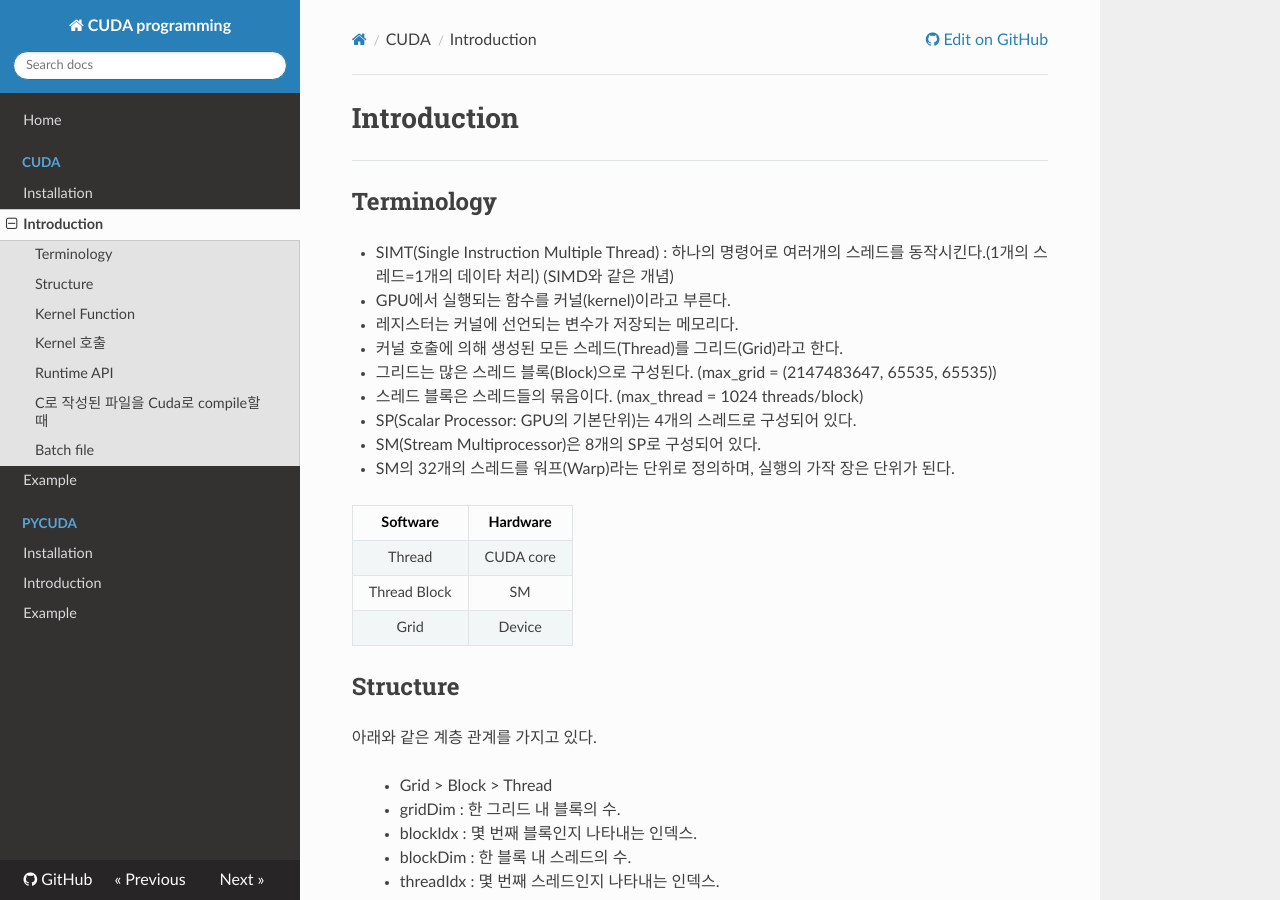
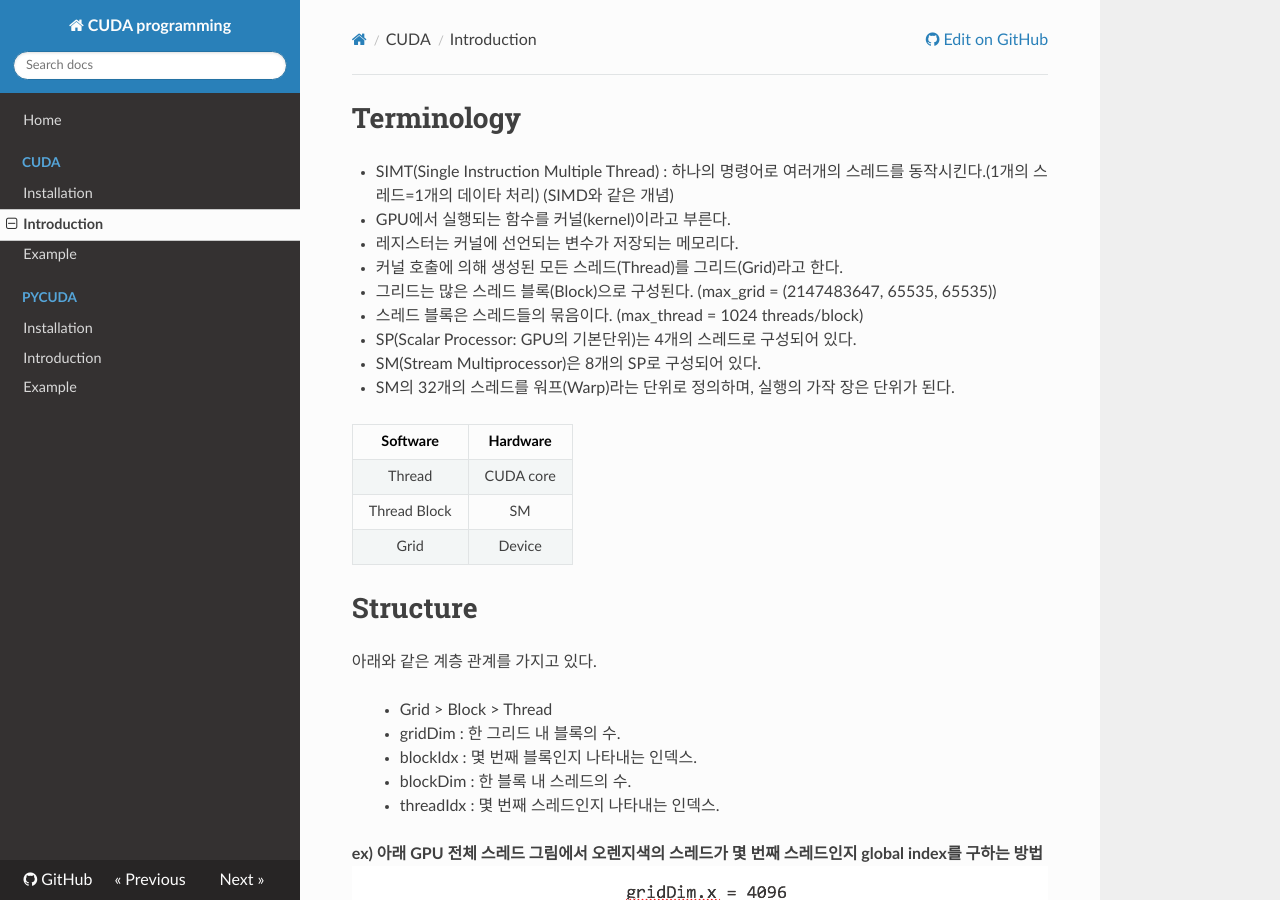
Before and after one commit to WonyoungCho/CUDA, an MkDocs documentation site: the page built from docs/CUDA_int.md, in a window 1280 px wide and 900 px high. Built offline with MkDocs 1.6.1, drawn with Linux system fonts in a browser that asks for light colours; nearby versions of some CDN libraries; old or Windows-style settings are respelled for this version of MkDocs.

Commit message:
Update CUDA_int.md

````diff
--- a/docs/CUDA_int.md
+++ b/docs/CUDA_int.md
@@ -1,7 +1,4 @@
-# Introduction
----
-
-## Terminology
+# Terminology
 - SIMT(Single Instruction Multiple Thread) : 하나의 명령어로 여러개의 스레드를 동작시킨다.(1개의 스레드=1개의 데이타 처리) (SIMD와 같은 개념)
 - GPU에서 실행되는 함수를 커널(kernel)이라고 부른다.
 - 레지스터는 커널에 선언되는 변수가 저장되는 메모리다.
@@ -19,7 +16,7 @@ Thread Block | SM
 Grid | Device
 
 
-## Structure
+# Structure
 아래와 같은 계층 관계를 가지고 있다.
 > - Grid > Block > Thread
 - gridDim : 한 그리드 내 블록의 수.
@@ -41,7 +38,7 @@ Function | Run on | Call from| Return type
 
 > - 커널 함수는 반드시 void return type이어야 함.
 
-## Kernel 호출
+# Kernel 호출
 ```c
 function_name<<<nBlock,nThread>>>(argument list);
 ```
@@ -49,7 +46,7 @@ function_name<<<nBlock,nThread>>>(argument list);
 > - `nThread` : 각 블록에서 스레드의 개수
 
 
-## Runtime API
+# Runtime API
 ```c
 __host__cudaError_t cudaGetDeviceProperties(cudaDeviceProp *prop, int device)
 ```
@@ -71,12 +68,12 @@ __host____device__cudaErro_t cudaFree(void *devPtr)
 
 
 
-## C로 작성된 파일을 Cuda로 compile할 때
+# C로 작성된 파일을 Cuda로 compile할 때
 ```c
 nvcc -arch=sm_70 -x cu hello.c -o a
 ```
 
-## Batch file
+# Batch file
 ```batch
 #!/bin/sh
 #SBATCH -J gpu_05
````
